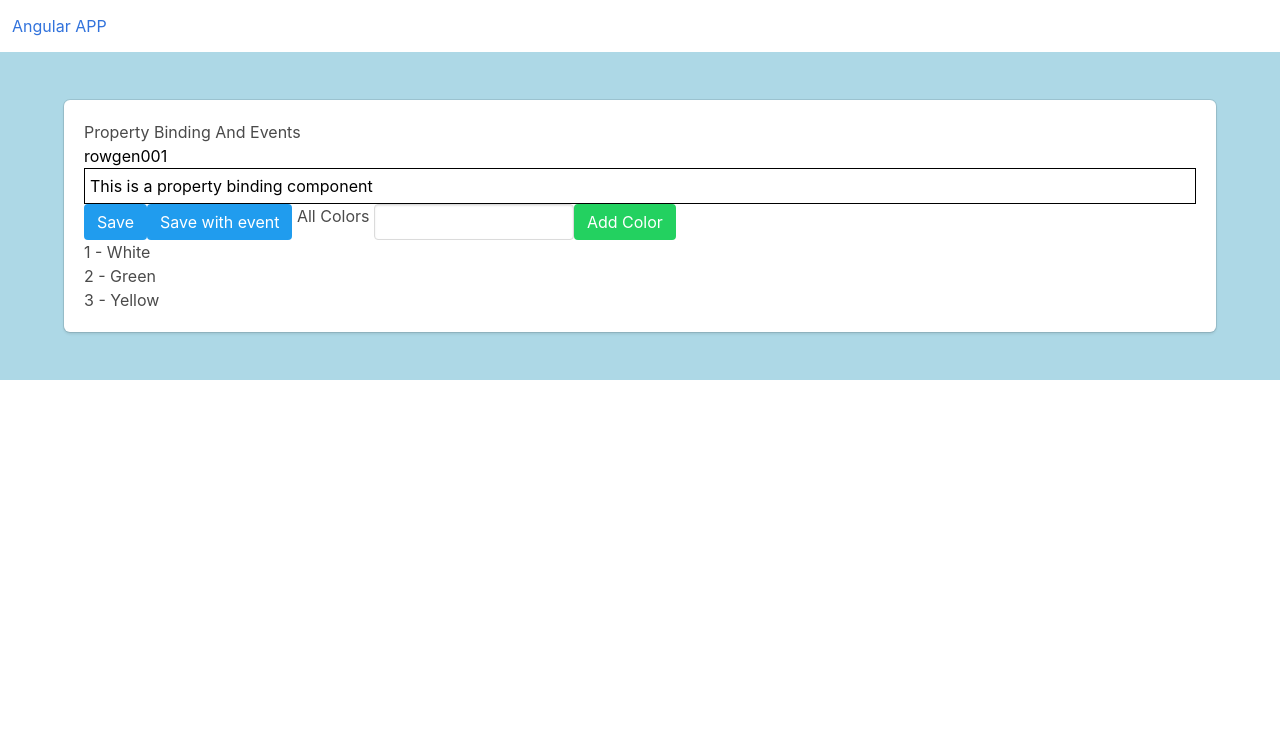
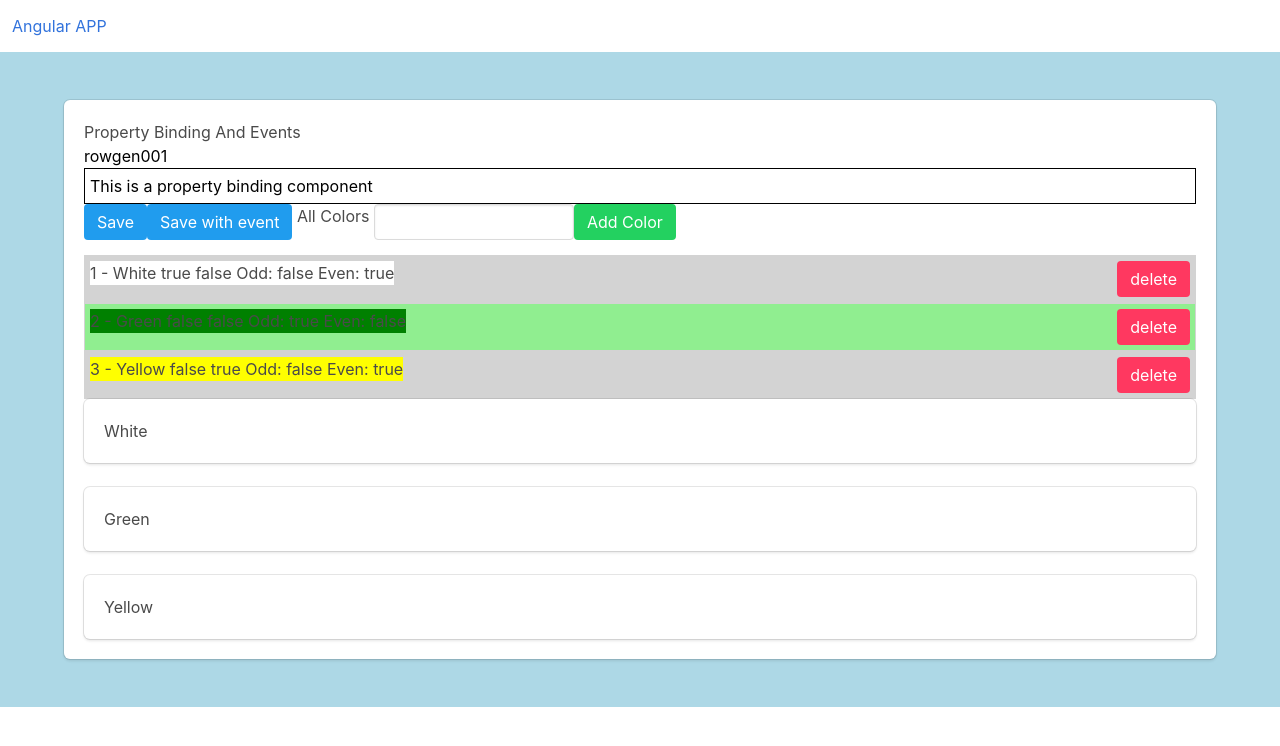
Before and after one commit to indreshpratap/nglearn8, an Angular app: page / in a window 1280 px wide. Shown: the top 746 px of the page. Built offline with nearby package versions, Linux system fonts and the light colour scheme.

Commit message:
odd even first last and if

```diff
--- a/src/app/components/property-binding.component.html
+++ b/src/app/components/property-binding.component.html
@@ -1,4 +1,3 @@
-
 <div class="box">
 
   <h4>Property Binding And Events</h4>
@@ -13,11 +12,18 @@
   <button class="button is-info" (click)="doClickEvent($event)">Save with event</button>
 
   All Colors
-<!-- creating local template variable -->
-<input style="display: inline-block;width: 200px;" class="input" type="text" #colorInput>
-<button (click)="addColor(colorInput)" class="button is-success"> Add Color</button>
-  <ul>
-<li *ngFor="let c of colors;let indx = index"> {{ indx+1 }} - {{ c }}</li>
+  <!-- creating local template variable using # -->
+  <input style="display: inline-block;width: 200px;" class="input" type="text" #colorInput>
+  <button (click)="addColor(colorInput)" class="button is-success"> Add Color</button>
+
+  <div class="box" *ngIf="colors.length===0">No colors, kindly input some</div>
+  <ul *ngIf="colors.length">
+    <li *ngFor="let c of colors;let indx = index;let first= first;let last = last;let odd=odd;let even=even"  [class.even]="even"   [class.odd]="odd">
+       <span [style.backgroundColor]="c">{{ indx+1 }} - {{ c }}  {{first}} {{last}} Odd: {{ odd }} Even: {{ even }}</span>
+      <button class="button is-danger" (click)="deleteColor(indx)">delete</button>
+    </li>
   </ul>
 
+  <div class="box" *ngFor="let c of colors;">{{c}}</div>
+
 </div>
--- a/src/app/components/property-binding.component.ts
+++ b/src/app/components/property-binding.component.ts
@@ -1,11 +1,16 @@
-import {Component} from '@angular/core';
-
+import { Component } from "@angular/core";
 
 @Component({
-selector:"app-property-binding",
-templateUrl:'./property-binding.component.html',
-styles:['.rowgen001 { border:1px solid; padding:5px}',
-' #rowgen001{ background:white;color:black; }']
+  selector: "app-property-binding",
+  templateUrl: "./property-binding.component.html",
+  styles: [
+    ".rowgen001 { border:1px solid; padding:5px}",
+    " #rowgen001{ background:white;color:black; }",
+    "ul {margin-top:15px;} ul li{ padding:5px;border:1px solid lightgray;}",
+    " li::after {overflow:hidden;clear:both;content:'';display:block} ",
+    "li span {float:left;}li button{float:right}",
+    ".even {background-color:lightgray} .odd {background-color:lightgreen}"
+  ]
 })
 export class PropertyBindingComponent {
   genid = "rowgen001";
@@ -13,26 +18,32 @@ export class PropertyBindingComponent {
 
   colors;
 
-    constructor(){
-        this.colors = ['White','Green','Yellow'];
+  constructor() {
+    this.colors = ["White", "Green", "Yellow"];
   }
 
-    doSave(){
+  doSave() {
     alert("Data saved");
     this.genid = "rowgen002";
   }
 
-    doClickEvent(event){
+  doClickEvent(event) {
     console.log(event);
-
   }
 
-    onEnter(event,info){
+  onEnter(event, info) {
     console.log(info, event);
   }
 
-    addColor(input){
+  addColor(input) {
     console.log(input.value);
     this.colors.push(input.value);
+    input.value='';
+  }
+
+  deleteColor(indx) {
+    if (confirm("Are you sure?")) {
+      this.colors.splice(indx, 1);
     }
   }
+}
```
Lines whose indentation alone changed are shown as unchanged.
